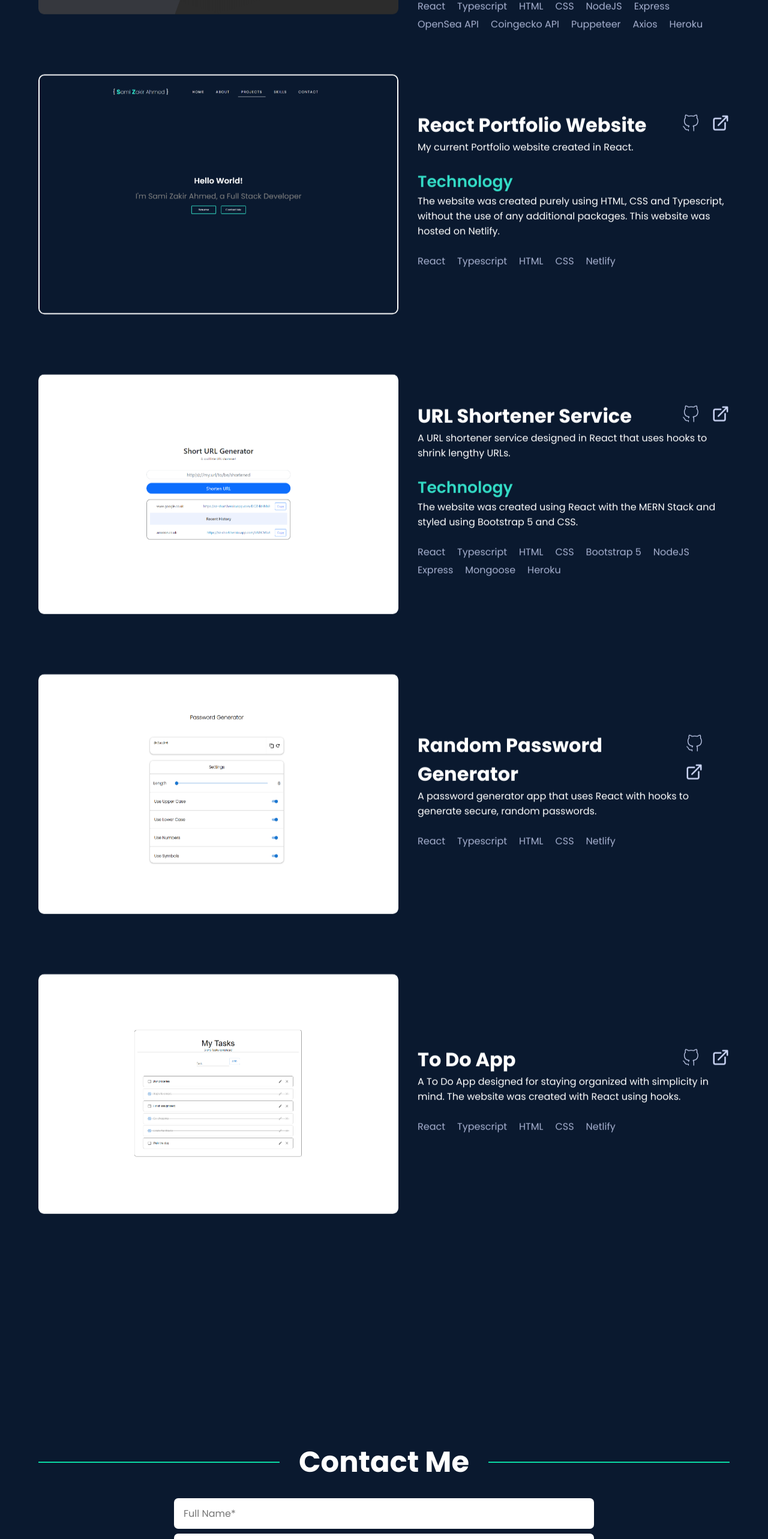
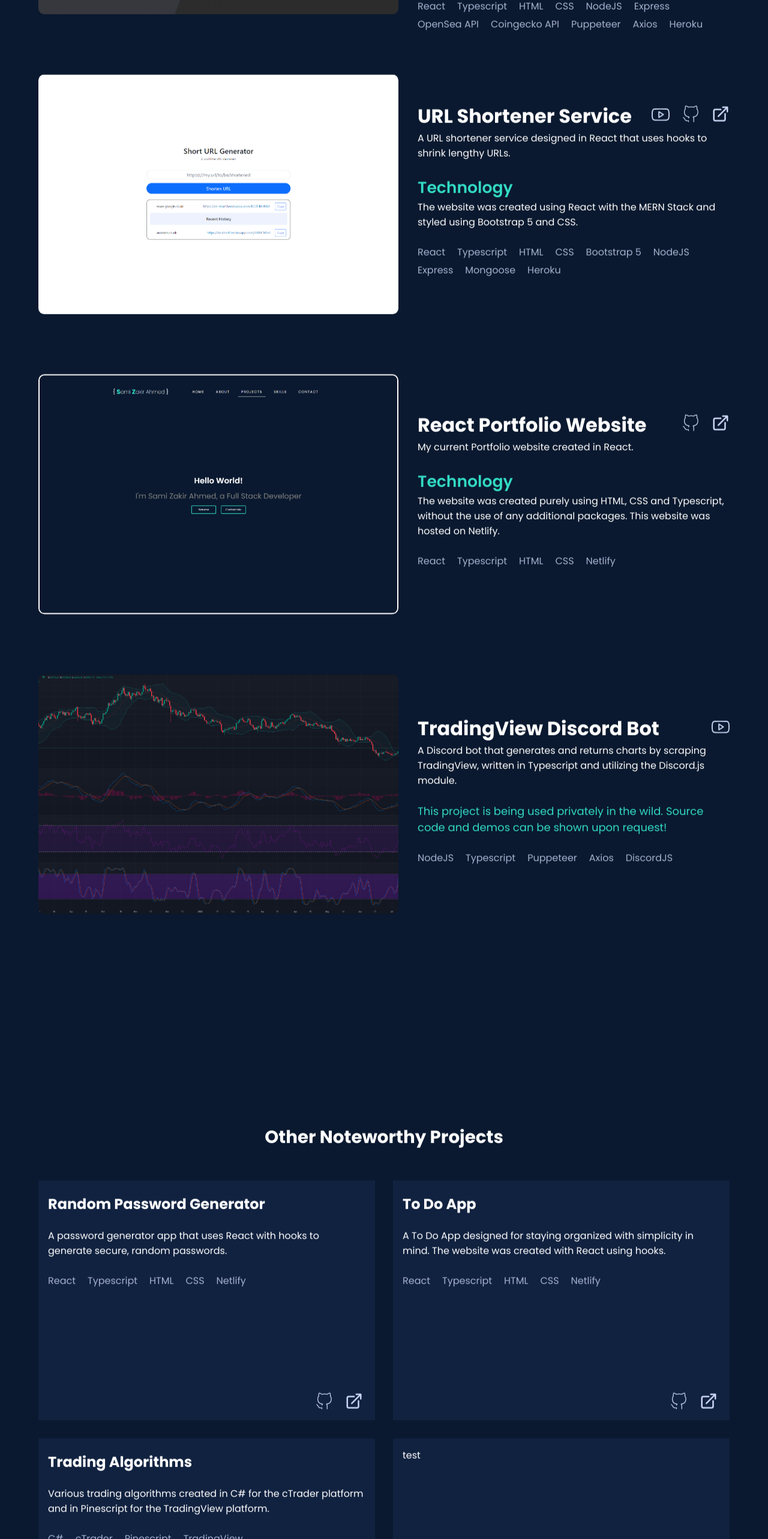
Before and after one commit to samizak/react-portfolio, a React (Create React App) app: page / in a window 1280 px wide. Shown: the part 4227-6793 px from the top of the page at 60% size. Built offline with nearby package versions, Linux system fonts and the light colour scheme.

Commit message:
feat: Added 'other projects' section

```diff
--- /dev/null
+++ b/src/Components/Projects/OtherProjects/OtherProjects.css
@@ -0,0 +1,88 @@
+.other-projects {
+  margin-top: 300px;
+}
+
+.other-projects h3 {
+  font-size: 22pt;
+  text-align: center;
+}
+
+.project-card-grid {
+  list-style: none;
+  padding: 0px;
+  margin: 50px 0px 0px;
+  display: grid;
+  grid-template-columns: repeat(auto-fill, minmax(400px, 1fr));
+  row-gap: 30px;
+  column-gap: 30px;
+  position: relative;
+}
+
+.project-card {
+  height: 400px;
+  padding: 1rem;
+  position: relative;
+  transition: transform 300ms ease-in, box-shadow 300ms ease-in;
+  background-color: #112240;
+}
+
+.project-card:hover {
+  transform: translateY(-20px);
+  box-shadow: 0px 30px 18px -8px rgba(0, 0, 0, 0.3);
+}
+
+.project-card-title {
+  display: flex;
+  flex-direction: row;
+  justify-content: space-between;
+}
+
+.project-card-title a {
+  text-decoration: none;
+  color: white;
+  transition: color 0.3s ease-in-out;
+  font-size: 18pt;
+}
+
+.project-card-title h3 {
+  margin-bottom: 20px;
+}
+
+.project-card-title a:hover {
+  color: var(--buttonColor);
+}
+
+.card-links {
+  position: absolute;
+  bottom: 0;
+  right: 0;
+  margin-right: 20px;
+  margin-bottom: 10px;
+  display: flex;
+  flex-direction: rows;
+}
+
+.multi-links {
+  flex-direction: column;
+}
+
+.project-links-inner {
+  display: inline-flex;
+  justify-content: right;
+}
+
+.project-links-inner h4 {
+  margin-right: 10px;
+  font-weight: 400;
+  transition: color 0.3s ease-in-out;
+}
+.project-links-inner h4:hover {
+  color: var(--buttonColor);
+}
+
+.hide-project-link-icon {
+  cursor: default;
+}
+.hide-project-link-icon path {
+  fill: transparent;
+}
--- /dev/null
+++ b/src/Components/Projects/OtherProjects/OtherProjects.tsx
@@ -0,0 +1,179 @@
+import "./OtherProjects.css";
+
+import ExternalLink from "../../SVGs/ExternalLink";
+import Github from "../../SVGs/Github";
+
+export default function OtherProjects() {
+  return (
+    <>
+      <div className="other-projects">
+        <h3>Other Noteworthy Projects</h3>
+
+        <div className="project-card-grid">
+          <div className="project-card">
+            <div className="project-card-title ">
+              <h3>
+                <a
+                  href="https://sz-opensea-floor-price.herokuapp.com/"
+                  rel="noopener noreferrer"
+                  target="_blank"
+                >
+                  Random Password Generator
+                </a>
+              </h3>
+            </div>
+
+            <p>
+              A password generator app that uses React with hooks to generate
+              secure, random passwords.
+            </p>
+
+            <ul className="project-tech-list underline-tech-list">
+              <li>React</li>
+              <li>Typescript</li>
+              <li>HTML</li>
+              <li>CSS</li>
+              <li>Netlify</li>
+            </ul>
+
+            <div className="card-links project-links">
+              <a
+                href="https://github.com/samizak/react-password-generator"
+                title="Github Link"
+                rel="noopener noreferrer"
+                target="_blank"
+              >
+                <Github />
+              </a>
+
+              <a
+                href="https://sz-react-password-generator.netlify.app/"
+                title="Visit Site"
+                rel="noopener noreferrer"
+                target="_blank"
+              >
+                <ExternalLink />
+              </a>
+            </div>
+          </div>
+
+          <div className="project-card">
+            <div className="project-card-title ">
+              <h3>
+                <a
+                  href="https://sz-opensea-floor-price.herokuapp.com/"
+                  rel="noopener noreferrer"
+                  target="_blank"
+                >
+                  To Do App
+                </a>
+              </h3>
+            </div>
+
+            <p>
+              A To Do App designed for staying organized with simplicity in
+              mind. The website was created with React using hooks.
+            </p>
+
+            <ul className="project-tech-list underline-tech-list">
+              <li>React</li>
+              <li>Typescript</li>
+              <li>HTML</li>
+              <li>CSS</li>
+              <li>Netlify</li>
+            </ul>
+
+            <div className="card-links project-links">
+              <a
+                href="https://github.com/samizak/react-password-generator"
+                title="Github Link"
+                rel="noopener noreferrer"
+                target="_blank"
+              >
+                <Github />
+              </a>
+
+              <a
+                href="https://sz-react-password-generator.netlify.app/"
+                title="Visit Site"
+                rel="noopener noreferrer"
+                target="_blank"
+              >
+                <ExternalLink />
+              </a>
+            </div>
+          </div>
+
+          <div className="project-card">
+            <div className="project-card-title ">
+              <h3>
+                <a
+                  href="https://sz-opensea-floor-price.herokuapp.com/"
+                  rel="noopener noreferrer"
+                  target="_blank"
+                >
+                  Trading Algorithms
+                </a>
+              </h3>
+            </div>
+
+            <p>
+              Various trading algorithms created in C# for the cTrader platform
+              and in Pinescript for the TradingView platform.
+            </p>
+
+            <ul className="project-tech-list underline-tech-list">
+              <li>C#</li>
+              <li>cTrader</li>
+              <li>Pinescript</li>
+              <li>TradingView</li>
+            </ul>
+
+            <div className="card-links project-links multi-links">
+              <div className="project-links-inner">
+                <h4>cTrader Links</h4>
+                <a
+                  href="https://github.com/samizak?tab=repositories&q=&type=public&language=c%23"
+                  title="Github Link"
+                  rel="noopener noreferrer"
+                  target="_blank"
+                >
+                  <Github />
+                </a>
+
+                <a
+                  href="https://ctrader.com/users/profile/52977"
+                  title="Visit Site"
+                  rel="noopener noreferrer"
+                  target="_blank"
+                >
+                  <ExternalLink />
+                </a>
+              </div>
+
+              <div className="project-links-inner">
+                <h4>TradingView Links</h4>
+                <a className="hide-project-link-icon">
+                  <Github />
+                </a>
+
+                <a
+                  href="https://www.tradingview.com/u/Botnet101/#published-scripts"
+                  title="Visit Site"
+                  rel="noopener noreferrer"
+                  target="_blank"
+                >
+                  <ExternalLink />
+                </a>
+              </div>
+            </div>
+          </div>
+
+          <div className="project-card">test</div>
+          <div className="project-card">test</div>
+          <div className="project-card">test</div>
+        </div>
+      </div>
+    </>
+  );
+}
--- a/src/Components/Projects/Projects.tsx
+++ b/src/Components/Projects/Projects.tsx
@@ -1,14 +1,14 @@
 import "./Project.css";
 import nft_portfolio_image from "../../Images/nft-portfolio-tracker-showcase.png";
 import opensea_nft_floor_price from "../../Images/opensea-nft-floor-price.png";
-import password_generator from "../../Images/password-generator.png";
-import todo_app from "../../Images/todo-app-showcase.png";
 import portfolio from "../../Images/portfolio.png";
 import url_shortener from "../../Images/url-shortener-showcase.png";
+import tradingview_discord_bot from "../../Images/tradingview_discord_bot.png";
 
 import ExternalLink from "../SVGs/ExternalLink";
 import Github from "../SVGs/Github";
 import Youtube from "../SVGs/Youtube";
+import OtherProjects from "./OtherProjects/OtherProjects";
 
 export default function Projects() {
   return (
@@ -166,61 +166,6 @@ export default function Projects() {
             </div>
           </div>
 
-          <div className="project-container project-portfolio">
-            <div className="project-image-container">
-              <div className="project-image-container-inner">
-                <img src={portfolio} alt="React Portfolio Website" />
-              </div>
-            </div>
-
-            <div className="project-contents">
-              <div className="project-title">
-                <h3>
-                  <a href="" rel="noopener noreferrer" target="_blank">
-                    React Portfolio Website
-                  </a>
-                </h3>
-                <div className="project-links">
-                  <a
-                    href="https://github.com/samizak/react-portfolio"
-                    title="Github Link"
-                    rel="noopener noreferrer"
-                    target="_blank"
-                  >
-                    <Github />
-                  </a>
-
-                  <a
-                    href=""
-                    title="Visit Site"
-                    rel="noopener noreferrer"
-                    target="_blank"
-                  >
-                    <ExternalLink />
-                  </a>
-                </div>
-              </div>
-
-              <p>
-                My current Portfolio website created in React.
-                <br></br>
-                <br></br>
-                <span className="highlight technology-title">Technology</span>
-                <br></br>
-                The website was created purely using HTML, CSS and Typescript,
-                without the use of any additional packages. This website was
-                hosted on Netlify.
-              </p>
-              <ul className="project-tech-list underline-tech-list">
-                <li>React</li>
-                <li>Typescript</li>
-                <li>HTML</li>
-                <li>CSS</li>
-                <li>Netlify</li>
-              </ul>
-            </div>
-          </div>
-
           <div className="project-container">
             <div className="project-image-container">
               <div className="project-image-container-inner">
@@ -240,6 +185,14 @@ export default function Projects() {
                   </a>
                 </h3>
                 <div className="project-links">
+                  <a
+                    href="https://www.youtube.com/watch?v=4gcjXGn2mu0"
+                    title="Youtube Link"
+                    rel="noopener noreferrer"
+                    target="_blank"
+                  >
+                    <Youtube />
+                  </a>
                   <a
                     href="https://github.com/samizak/react-url-shortener"
                     title="Github Link"
@@ -283,27 +236,23 @@ export default function Projects() {
             </div>
           </div>
 
-          <div className="project-container">
+          <div className="project-container project-portfolio">
             <div className="project-image-container">
               <div className="project-image-container-inner">
-                <img src={password_generator} alt="Random Password Generator" />
+                <img src={portfolio} alt="React Portfolio Website" />
               </div>
             </div>
 
             <div className="project-contents">
               <div className="project-title">
                 <h3>
-                  <a
-                    href="https://sz-opensea-floor-price.herokuapp.com/"
-                    rel="noopener noreferrer"
-                    target="_blank"
-                  >
-                    Random Password Generator
+                  <a href="#0" rel="noopener noreferrer" target="_blank">
+                    React Portfolio Website
                   </a>
                 </h3>
                 <div className="project-links">
                   <a
-                    href="https://github.com/samizak/react-password-generator"
+                    href="https://github.com/samizak/react-portfolio"
                     title="Github Link"
                     rel="noopener noreferrer"
                     target="_blank"
@@ -312,7 +261,7 @@ export default function Projects() {
                   </a>
 
                   <a
-                    href="https://sz-react-password-generator.netlify.app/"
+                    href="#0"
                     title="Visit Site"
                     rel="noopener noreferrer"
                     target="_blank"
@@ -323,8 +272,14 @@ export default function Projects() {
               </div>
 
               <p>
-                A password generator app that uses React with hooks to generate
-                secure, random passwords.
+                My current Portfolio website created in React.
+                <br></br>
+                <br></br>
+                <span className="highlight technology-title">Technology</span>
+                <br></br>
+                The website was created purely using HTML, CSS and Typescript,
+                without the use of any additional packages. This website was
+                hosted on Netlify.
               </p>
               <ul className="project-tech-list underline-tech-list">
                 <li>React</li>
@@ -339,7 +294,7 @@ export default function Projects() {
           <div className="project-container">
             <div className="project-image-container">
               <div className="project-image-container-inner">
-                <img src={todo_app} alt="To Do App" />
+                <img src={tradingview_discord_bot} alt="To Do App" />
               </div>
             </div>
 
@@ -351,44 +306,44 @@ export default function Projects() {
                     rel="noopener noreferrer"
                     target="_blank"
                   >
-                    To Do App
+                    TradingView Discord Bot
                   </a>
                 </h3>
                 <div className="project-links">
                   <a
-                    href="https://github.com/samizak/React-Todo-App"
-                    title="Github Link"
+                    href="https://www.youtube.com/watch?v=VyUPQCh_T5o"
+                    title="Youtube Link"
                     rel="noopener noreferrer"
                     target="_blank"
                   >
-                    <Github />
-                  </a>
-
-                  <a
-                    href="https://sz-react-todo-app.netlify.app/"
-                    title="Visit Site"
-                    rel="noopener noreferrer"
-                    target="_blank"
-                  >
-                    <ExternalLink />
+                    <Youtube />
                   </a>
                 </div>
               </div>
 
               <p>
-                A To Do App designed for staying organized with simplicity in
-                mind. The website was created with React using hooks.
+                A Discord bot that generates and returns charts by scraping
+                TradingView, written in Typescript and utilizing the Discord.js
+                module.
+                <br></br>
+                <br></br>
+                <span className="highlight">
+                  This project is being used privately in the wild. Source code
+                  and demos can be shown upon request!
+                </span>
               </p>
               <ul className="project-tech-list underline-tech-list">
-                <li>React</li>
+                <li>NodeJS</li>
                 <li>Typescript</li>
-                <li>HTML</li>
-                <li>CSS</li>
-                <li>Netlify</li>
+                <li>Puppeteer</li>
+                <li>Axios</li>
+                <li>DiscordJS</li>
               </ul>
             </div>
           </div>
         </div>
+
+        <OtherProjects />
       </section>
     </>
   );
```
Also changed, not shown: src/Images/tradingview_discord_bot.png (added).
